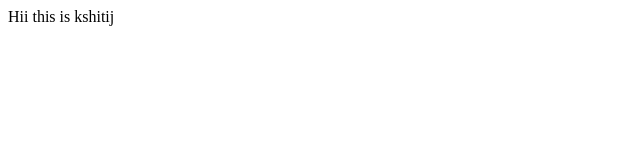
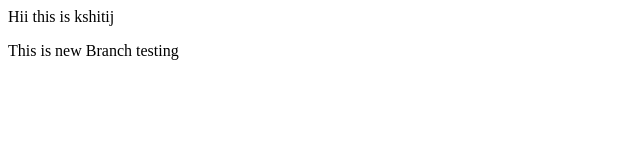
Before and after one commit to Agrawal-Kshitij/LocalFile, a plain HTML site: page index.html in a window 1280 px wide. Shown: the whole page, without its empty margins (0-640 px from the left). Drawn offline with Linux system fonts and the light colour scheme.

Commit message:
Adding new feature

```diff
--- a/index.html
+++ b/index.html
@@ -1 +1,2 @@
 <p> Hii this is kshitij</p>
+<p>This is new Branch testing</p>
```
